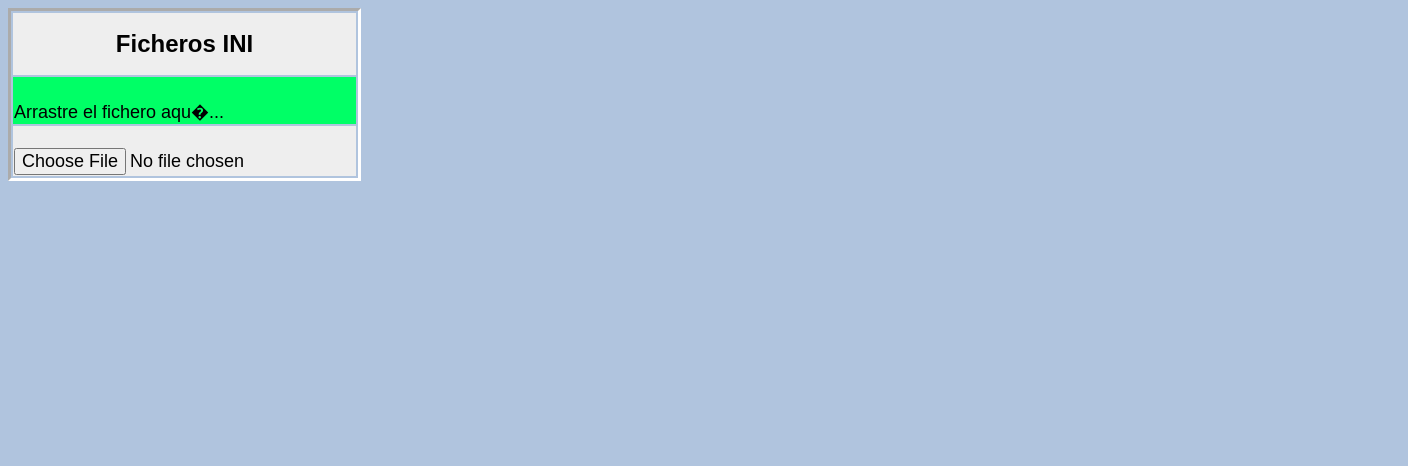
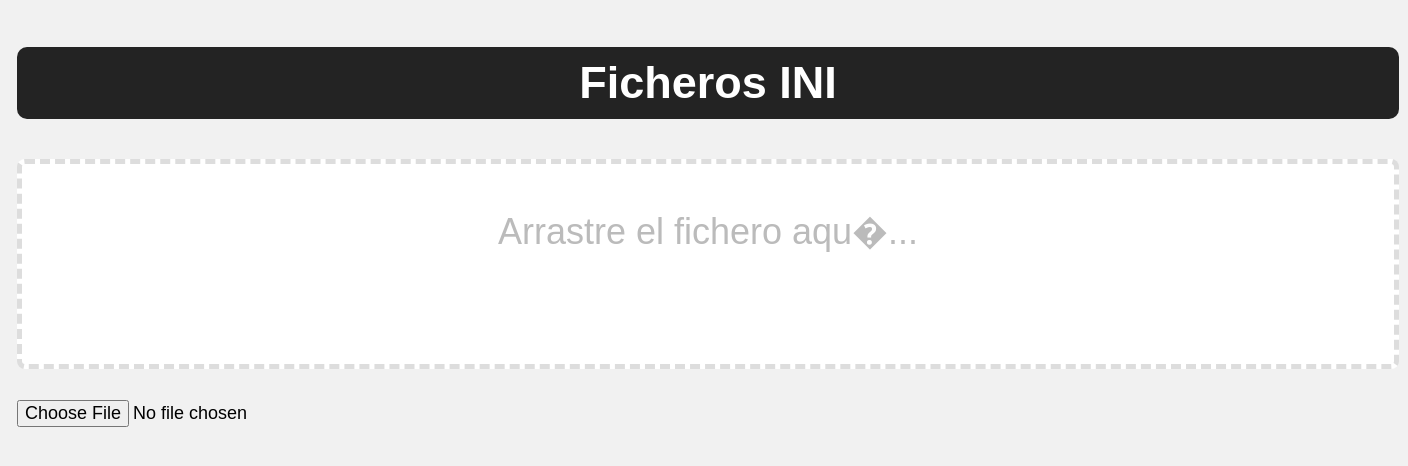
Before and after one commit to alu0100828788/pl-practica3-ini, a plain HTML site: page index.html in a window 1280 px wide. Shown: the whole page, 1408 px wide, since content can reach past the window. Drawn offline with nearby package versions, Linux system fonts and the light colour scheme.

Commit message:
completar css file

```diff
--- a/global.css
+++ b/global.css
@@ -3,6 +3,27 @@ html *
    font-size: large;
    /* The !important ensures that nothing can override what you've set in this style (unless it is also important). */
    font-family: Arial;
+}
+
+body
+{
+ background-color: #f1f1f1;
+}
+
+#dragdrop {
+	width: auto;
+	height: 200px;
+	border: 5px solid #DDD;
+	border-radius: 8px;
+	background-color: white;
+	text-align: center;
+	color: #BBB;
+	font-size: 2em;
+	font-family: Arial, sans-serif;
+
+	border-style: dashed;
+   	border-color: #DDD;
+	transition:.5s;
 }
 
 .thumb {
@@ -11,32 +32,91 @@ html *
     margin: 10px 5px 0 0;
   }
 
-h1            { text-align: center; font-size: x-large; }
-th, td        { vertical-align: top; text-align: left; }
-/* #finaltable  * { color: white; background-color: black; }   */
+table.table_out {
+  border: 0px;
+  background-color: rgba(0, 0, 0, 0);
+  margin-left:auto;
+  margin-right:auto;
 
-/* #finaltable table { border-collapse:collapse; } */
-/* #finaltable table, td { border:1px solid white; } */
-#finaltable:hover td { background-color: blue; }
-tr:nth-child(odd)    { background-color:#eee; }
-tr:nth-child(even)    { background-color:#00FF66; }
-input        { text-align: right;  border: none;       }     /* Align input to the right  */
-textarea     { border: outset; border-color: white;       }
-table        { border: inset; border-color: white; }
+  /*text-align: center;*/
+  min-width: 1400px;
+  max-width: 1400px;
+
+  border-spacing: 8px;
+  border-collapse: separate;
+}
+
+table.table_out td        { vertical-align: top; text-align: left;}
+table.table_out th        { vertical-align: top; font-size: 150%;}
+
+table.table_out td.output_content {
+   padding: 15px;
+   border-style: none;
+   background-color: white;
+   border-radius: 20px;
+   max-width: 2000px;
+   overflow-x: auto;
+}
+
+table.table_out td.input_content {
+   padding: 25px;
+   border-style: none;
+   background-color: white;
+   border-radius: 20px;
+   text-shadow: rgba(0, 0, 0, 0.15) 0.1em 0.1em 0.2em;
+   max-width: 2000px;
+   overflow-x: auto;
+}
+
+
+h1 {
+  text-align: center;
+  font-size: 250%;
+
+  background: #232323;
+  padding: 10px 15px;
+  color: white;
+  border-radius: 10px 10px 10px 10px;
+
+  margin-left:auto;
+  margin-right:auto;
+}
+
+/*td.td_output  {max-height: 800px; display: block; overflow-y: scroll; overflow-x: hidden; } */
+
 .hidden      { display: none; }
 .unhidden    { display: block; }
-table.center { margin-left:auto; margin-right:auto; }
-#result      { border-color: red; }
-tr.error       { background-color: red; }
-pre.output   { background-color: white; }
-span.repeated { background-color: red }
-span.header { background-color: blue }
-span.comments { background-color: orange }
-span.blanks { background-color: green }
-span.nameEqualValue { background-color: cyan }
-span.error { background-color: red }
 
-body
-{
- background-color:#b0c4de;  /* blue */
-}
+ol.ol_output {color: black; font-weight: bold; }
+li {border-radius: 10px 10px 10px 10px; padding: 15px 15px 15px 15px;}
+
+li.repeated                    { background-color: #ff9a9a; transition:.3s;}
+li.repeated:hover              { background-color: #ff0000; transition:.3s;}
+li.repeated span               { color: white; transition:.3s; }
+li.repeated:hover span         { color: black; transition:.3s; }
+
+
+li.header                      { background-color: #e6efff; transition:.3s;}
+li.header:hover                { background-color: #005aff; transition:.3s;}
+li.header:hover span           { color: white; transition:.3s; }
+li.header span                 { color: black; transition:.3s; }
+
+li.comments                    { background-color: #ffead5; transition:.3s; }
+li.comments:hover              { background-color: #f37d0a; transition:.3s; }
+li.comments span               { color: black; transition:.3s; }
+li.comments:hover span         { color: white; transition:.3s; }
+
+li.blanks                      { background-color: #ebffd5; transition:.3s; }
+li.blanks:hover                { background-color: #63bc03; transition:.3s; }
+li.blanks span                 { color: black; transition:.3s; }
+li.blanks:hover span           { color: white; transition:.3s; }
+
+li.nameEqualValue              { background-color: #d5fffb; transition:.3s; }
+li.nameEqualValue:hover        { background-color: #0dd7c2; transition:.3s; }
+li.nameEqualValue span         { color: black; transition:.3s; }
+li.nameEqualValue:hover span   { color: white; transition:.3s; }
+
+li.error                       { background-color: #ff9a9a; transition:.3s; }
+li.error:hover                 { background-color: #ff0000; transition:.3s; }
+li.error span                  { color: black; transition:.3s; }
+li.error:hover span            { color: white; transition:.3s; }
```
